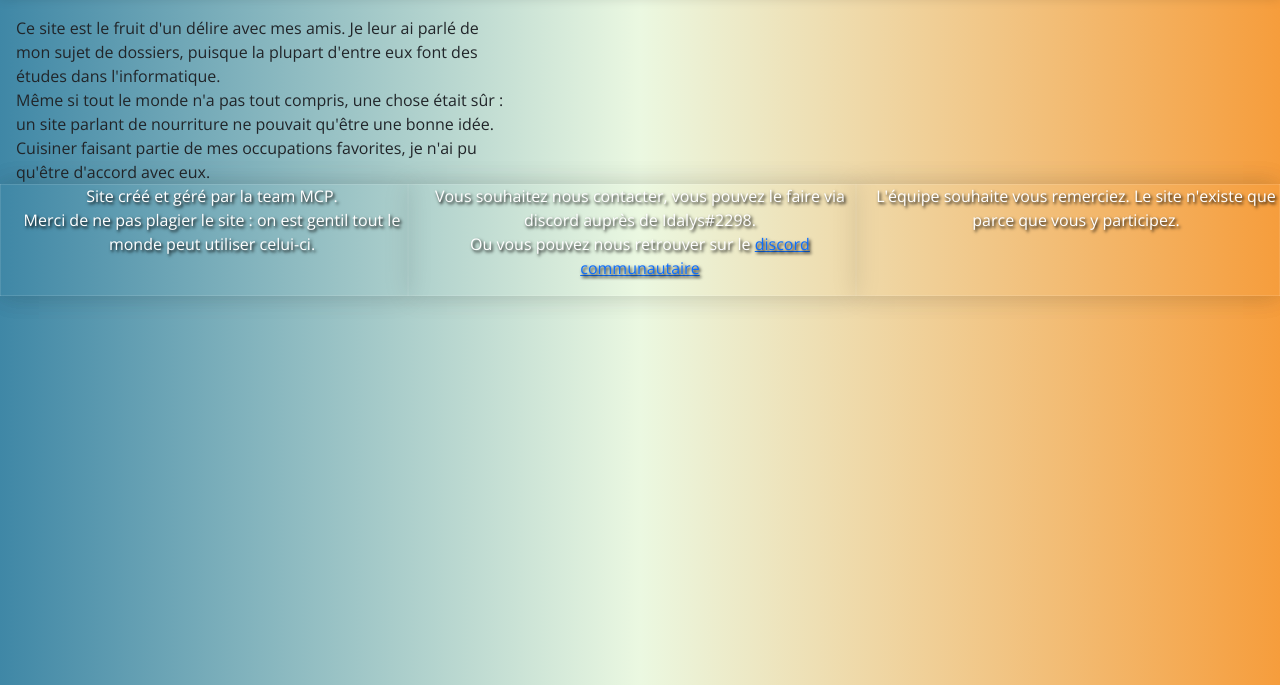
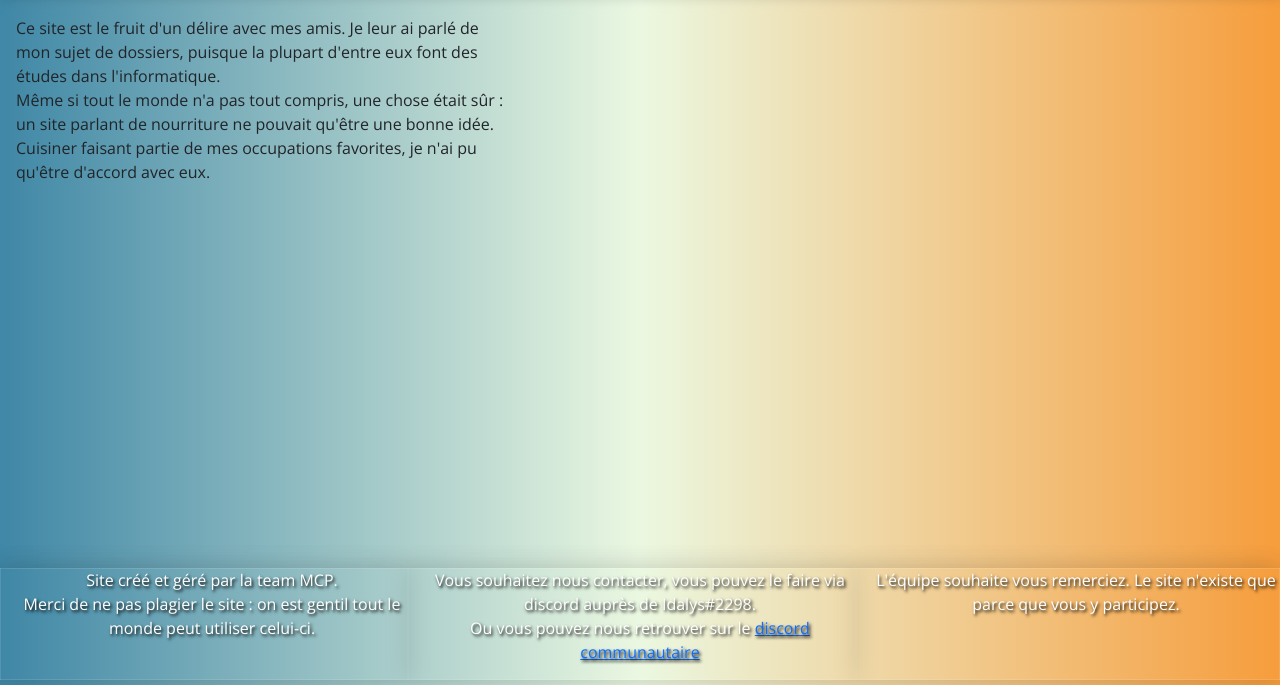
Before and after one commit to lpangia/Projet, a Django app: page /about/ in a window 1280 px wide. Shown: the part 115-800 px from the top of the page. Run offline with Django 4.2, Linux system fonts and the light colour scheme; some libraries are stand-ins or nearby versions.

Commit message:
footer change

```diff
--- a/Projet/static/style.css
+++ b/Projet/static/style.css
@@ -169,6 +169,7 @@ h3{
   justify-content: space-around;
   box-shadow: 0 0 25px rgba(0, 0, 0, 0.1), inset 0 0 1px rgba(255, 255, 255, 0.6);
   color: white; text-shadow: 0.1em 0.1em 0.2em black;
+  margin-top: 30%;
 }
 
 .team, .contacts, .thanks{
```
